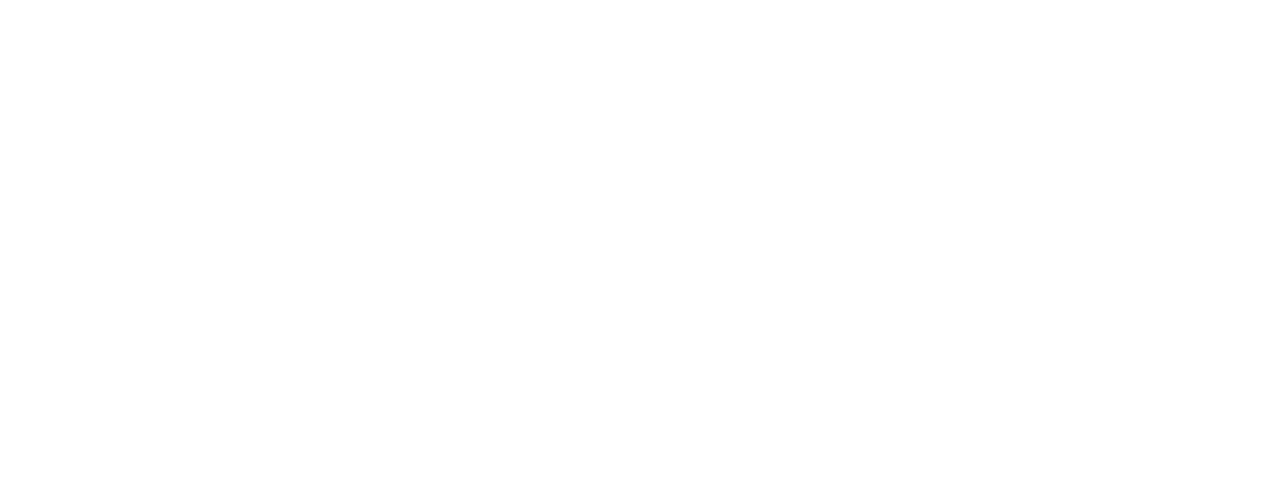
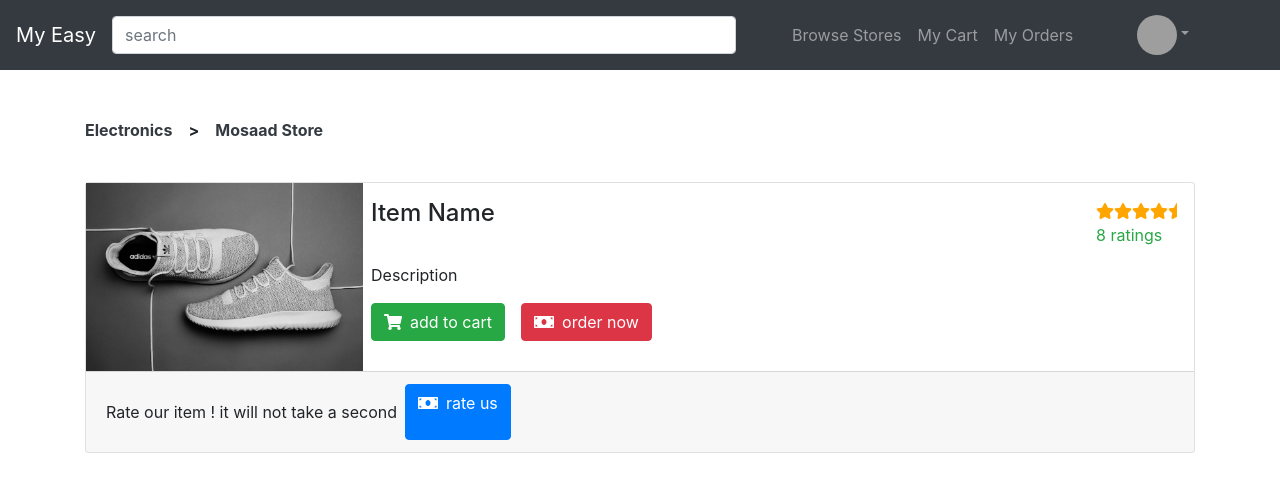
Before and after one commit to bendary577/MyEasy---Front-end, a React (Create React App) app: page /viewitem in a window 1280 px wide. Shown: the top 492 px of the page. Built offline with nearby package versions, Linux system fonts and the light colour scheme; grey boxes are pictures that could not be loaded.

Commit message:
view item

```diff
--- a/src/App.js
+++ b/src/App.js
@@ -12,6 +12,7 @@
 import MyCart from './Screens/MyCart';
 import Store from './Screens/Store';
 import './App.css';
+import ViewItemDetails from './Screens/ViewItemDetails';
 
 class App extends Component {
     render() {
@@ -65,6 +66,10 @@
                         <Home />
                     </Route>
 
+                    <Route exact path="/viewitem">
+                        <ViewItemDetails />
+                    </Route>
+
                 </Switch>
             </BrowserRouter>
         );
--- a/src/Components/BuyItemInfoCard.js
+++ b/src/Components/BuyItemInfoCard.js
@@ -19,7 +19,7 @@
                     <div className="name clearfix">
                         <p className="card-text float-left">Item Name</p>
                         <div className="float-right">
-                            <span class="fa fa-star checked"></span>
+                        <span class="fa fa-star checked"></span>
                             <FontAwesomeIcon icon={faStar} className="checked"></FontAwesomeIcon>
                             <FontAwesomeIcon icon={faStar} className="checked"></FontAwesomeIcon>
                             <FontAwesomeIcon icon={faStar} className="checked"></FontAwesomeIcon>
--- a/src/Components/ItemCartCard.js
+++ b/src/Components/CartItemInfoCard.js
@@ -6,7 +6,7 @@
 
 
 
-class ItemCartCard extends Component {
+class CartItemInfoCard extends Component {
 
 
     render() {
@@ -32,7 +32,7 @@
 
                     <div className="clearfix">
                         <p className="text-success mt-2 float-left">$129.99</p>
-                        <a class="btn btn-danger w-50 float-right" href="/buyitem" role="button">
+                        <a className="btn btn-danger w-50 float-right" href="/buyitem" role="button">
                             <FontAwesomeIcon icon={faShoppingCart} className="mr-2"></FontAwesomeIcon>
                             Buy
                         </a>
@@ -44,4 +44,4 @@
     }
 }
 
-export default ItemCartCard;
+    export default CartItemInfoCard;
--- /dev/null
+++ b/src/Components/ViewItemInfoCard.js
@@ -0,0 +1,59 @@
+import React, { Component } from "react";
+import productImg from "../../public/images/product1.jpeg";
+import { FontAwesomeIcon } from '@fortawesome/react-fontawesome';
+import { faMoneyBill, faMoneyCheck, faShoppingCart, faStar, faStarHalf } from '@fortawesome/free-solid-svg-icons';
+import { faBuysellads } from "@fortawesome/free-brands-svg-icons";
+
+
+
+class ViewItemInfoCard extends Component {
+
+    render() {
+        return (
+            <div className="parent-div">
+               <div class="card">
+                    <div class="row no-gutters">
+                        <div class="col-3 h-100">
+                            <img src={productImg} class="img-fluid" alt="" />
+                        </div>
+                        <div class="col">
+                            <div class="card-block px-2">
+                                <div className="itemName clearfix">
+                                    <h4 class="card-title mt-3 float-left">Item Name</h4>
+                                    <div className=" mt-3  float-right">
+                                        <span class="fa fa-star checked"></span>
+                                        <FontAwesomeIcon icon={faStar} className="checked"></FontAwesomeIcon>
+                                        <FontAwesomeIcon icon={faStar} className="checked"></FontAwesomeIcon>
+                                        <FontAwesomeIcon icon={faStar} className="checked"></FontAwesomeIcon>
+                                        <FontAwesomeIcon icon={faStar} className="checked"></FontAwesomeIcon>
+                                        <FontAwesomeIcon icon={faStarHalf} className="checked"></FontAwesomeIcon>
+                                        <p className="text-success"> 8 ratings</p>
+                                    </div>
+                                </div>
+                                <p class="card-text">Description</p>
+                                <a href="#" className="btn btn-success" role="button">
+                                    <FontAwesomeIcon icon={faShoppingCart} className="mr-2"></FontAwesomeIcon>
+                                    add to cart
+                                </a>
+                                <a href="#"  className="btn btn-danger ml-3" role="button">
+                                    <FontAwesomeIcon icon={faMoneyBill} className="mr-2"></FontAwesomeIcon>
+                                    order now
+                                </a>
+                            </div>
+                        </div>
+                    </div>
+
+                    <div class="card-footer w-100 d-flex">
+                        <p className="mt-3">Rate our item ! it will not take a second</p>
+                        <a href="#"  className="btn btn-primary ml-2" role="button">
+                            <FontAwesomeIcon icon={faMoneyBill} className="mr-2"></FontAwesomeIcon>
+                            rate us
+                        </a>
+                    </div>
+                </div>
+            </div>
+        );
+    }
+}
+
+export default ViewItemInfoCard;
--- a/src/Screens/MyCart.js
+++ b/src/Screens/MyCart.js
@@ -1,10 +1,11 @@
 
 import React, { Component } from "react";
 import CustomerAccNavBar from "../ScreenSnippets/CustomerAccNavBar";
-import ItemCartCard from "../Components/ItemCartCard";
+import ItemCartCard from "../Components/CartItemInfoCard";
 import { FontAwesomeIcon } from '@fortawesome/react-fontawesome';
 import { faShoppingCart } from '@fortawesome/free-solid-svg-icons';
 import Footer from "../ScreenSnippets/Footer";
+import CartItemInfoCard from "../Components/CartItemInfoCard";
 
 class MyCart extends Component {
     render() {
@@ -25,19 +26,19 @@
 
                         <div className="row">
                             <div className="col-sm-6 col-md-3 mb-3 control">
-                                <ItemCartCard />
+                                <CartItemInfoCard />
                             </div>
 
                             <div className="col-sm-6 col-md-3 mb-3 control">
-                                <ItemCartCard />
+                                <CartItemInfoCard />
                             </div>
 
                             <div className="col-sm-6 col-md-3 mb-3 control">
-                                <ItemCartCard />
+                                <CartItemInfoCard />
                             </div>
 
                             <div className="col-sm-6 col-md-3 mb-3 control">
-                                <ItemCartCard />
+                                <CartItemInfoCard />
                             </div>
                         </div>
                     </div>
--- a/src/Screens/Store.js
+++ b/src/Screens/Store.js
@@ -1,5 +1,5 @@
 import React, { Component } from 'react';
-import ItemCartCard from '../Components/ItemCartCard';
+import CartItemInfoCard from '../Components/CartItemInfoCard';
 import '../../public/css/store.css';
 
 class Store extends Component {
@@ -9,23 +9,23 @@
                 <div className="container">
                     <div className="row">
                         <div className="col-xs-12 col-sm-6 col-md-4 col-lg-3 mb-3 control">
-                            <ItemCartCard />
+                            <CartItemInfoCard />
                         </div>
 
                         <div className="col-xs-12 col-sm-6 col-md-4 col-lg-3 mb-3 control">
-                            <ItemCartCard />
+                            <CartItemInfoCard />
                         </div>
 
                         <div className="col-xs-12 col-sm-6 col-md-4 col-lg-3 mb-3 control">
-                            <ItemCartCard />
+                            <CartItemInfoCard />
                         </div>
 
                         <div className="col-xs-12 col-sm-6 col-md-4 col-lg-3 mb-3 control">
-                            <ItemCartCard />
+                            <CartItemInfoCard />
                         </div>
 
                         <div className="col-xs-12 col-sm-6 col-md-4 col-lg-3 mb-3 control">
-                            <ItemCartCard />
+                            <CartItemInfoCard />
                         </div>
                     </div>
                 </div>
--- /dev/null
+++ b/src/Screens/ViewItemDetails.js
@@ -0,0 +1,41 @@
+import React, { Component } from "react";
+import ViewItemInfoCard from "../Components/ViewItemInfoCard";
+import CustomerAccNavBar from "../ScreenSnippets/CustomerAccNavBar";
+
+
+
+class ViewItemDetails extends Component {
+
+    render() {
+        return (
+            <div className="parent-div">
+                <CustomerAccNavBar />
+                <div className="container">
+
+                    {/* ------------------------------- links -------------------------------------------- */}
+                    <div className="links d-flex mt-5 mb-4">
+                        <a href="#" className="text-dark font-weight-bold">
+                            Electronics
+                        </a>
+                        <p className="font-weight-bold mx-3"> > </p>
+                        <a href="#" className="text-dark font-weight-bold">
+                            Mosaad Store
+                        </a>
+                    </div>
+
+                     {/* ------------------------------- item card -------------------------------------------- */}
+
+                    <ViewItemInfoCard />
+
+                    {/* ------------------------------- rate item -------------------------------------------- */}
+
+                    {/* ------------------------------- rate item -------------------------------------------- */}
+
+
+                </div>
+            </div>
+        );
+    }
+}
+
+export default ViewItemDetails;
```
Also changed, not shown: My-Easy.txt.
